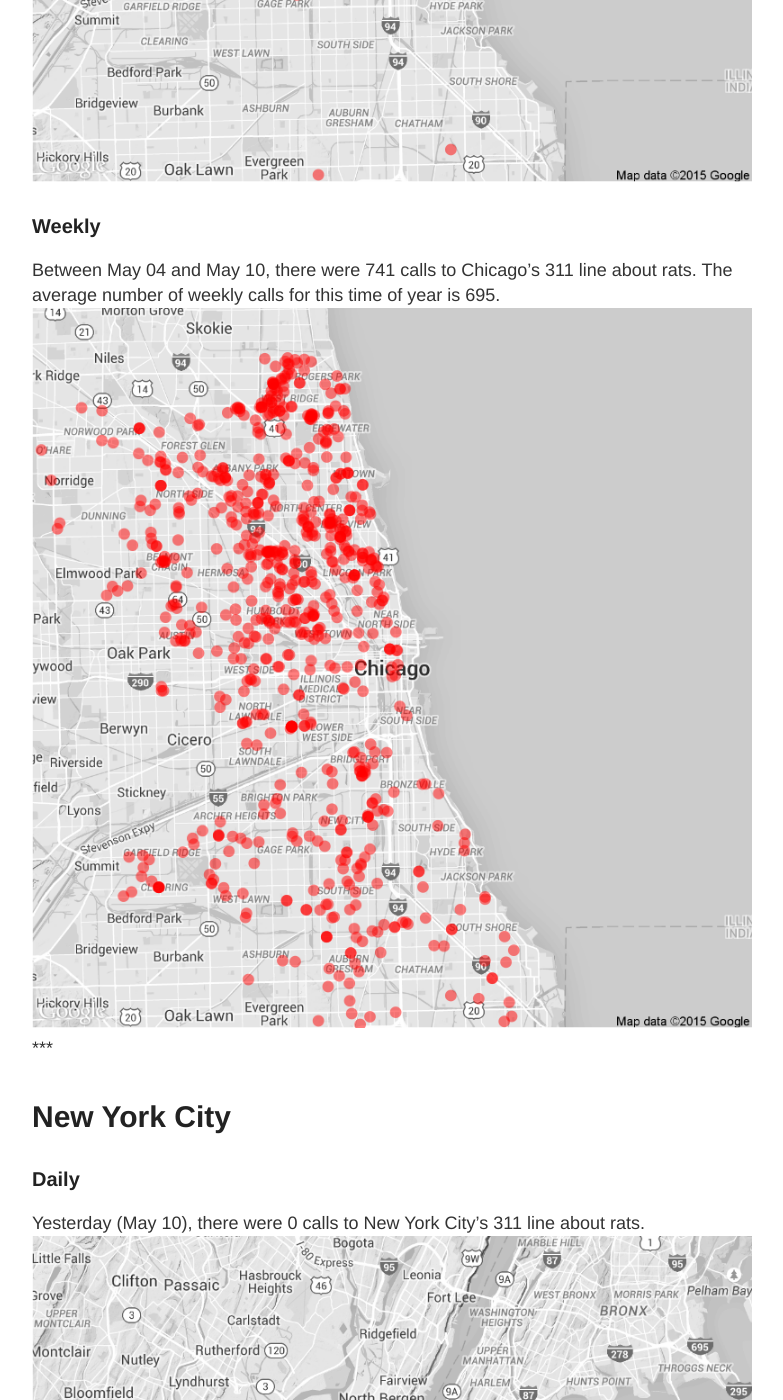
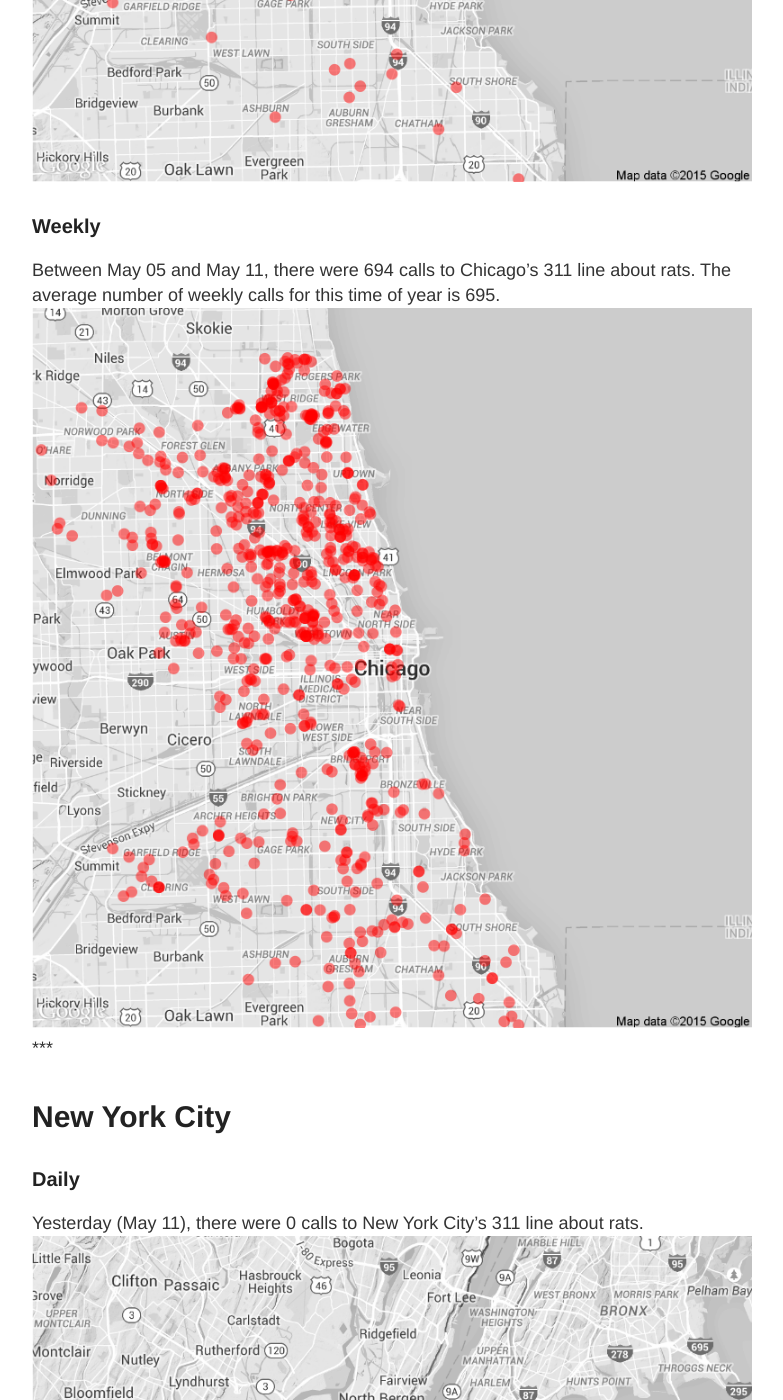
Before and after one commit to DanielHadley/ratmaps, a Jekyll site: the page built from daily.md, in a window 1280 px wide and 1400 px high, scrolled down 1033 px. Shown: the whole window, without its empty margins (248-1031 px from the left). Built offline with Jekyll 4.4.1, drawn with Linux system fonts in a browser that asks for light colours; comment, search, counter and statistics services are not loaded; some of the changed text lies outside the part shown.

Commit message:
Daily Maps

```diff
--- a/daily.md
+++ b/daily.md
@@ -15,22 +15,22 @@
 
 ### Daily
 
-Yesterday (May 10), there were 32 calls to Chicago's 311 line about rats.
+Yesterday (May 11), there were 130 calls to Chicago's 311 line about rats.
 ![Chicago rat calls to 311 weekly map]({{ site.cityimages }}/daily/Chicago_Rat_Map_Daily.png)
 
 ### Weekly
-Between May 04 and May 10, there were 741 calls to Chicago's 311 line about rats. The average number of weekly calls for this time of year is 695.
+Between May 05 and May 11, there were 694 calls to Chicago's 311 line about rats. The average number of weekly calls for this time of year is 695.
 ![Chicago rat calls to 311 weekly map]({{ site.cityimages }}/daily/Chicago_Rat_Map_Weekly.png)
 ***
 # New York City <a id="nyc"><a>
 
 ### Daily
 
-Yesterday (May 10), there were 0 calls to New York City's 311 line about rats.
+Yesterday (May 11), there were 0 calls to New York City's 311 line about rats.
 ![NYC rat calls to 311 weekly map]({{ site.cityimages }}/daily/NYC_Rat_Map_Daily.png)
 
 ### Weekly
-Between May 04 and May 10, there were 0 calls to New York City's 311 line about rats. The average number of weekly calls for this time of year is 250.
+Between May 05 and May 11, there were 0 calls to New York City's 311 line about rats. The average number of weekly calls for this time of year is 250.
 ![NYC rat calls to 311 weekly map]({{ site.cityimages }}/daily/NYC_Rat_Map_Weekly.png)
 
 Each red dot represents one call about a rat seen in that location. The dots are transparent, so multiple calls from one location will be seen as a solid dot. The usual caveats apply: more calls do not necessarily mean that there are more rats in that location than other parts of the city. A cluster of dots could indicate that one resident is unusually vocal about rodents in his or her neighborhood. Also, more densely populated neighborhoods tend to make more calls to 311.
```
Also changed, not shown: images/pages/daily/Chicago_Rat_Map_Daily.png, images/pages/daily/Chicago_Rat_Map_Weekly.png, images/pages/daily/NYC_Rat_Map_Daily.png, images/pages/daily/NYC_Rat_Map_Weekly.png.
